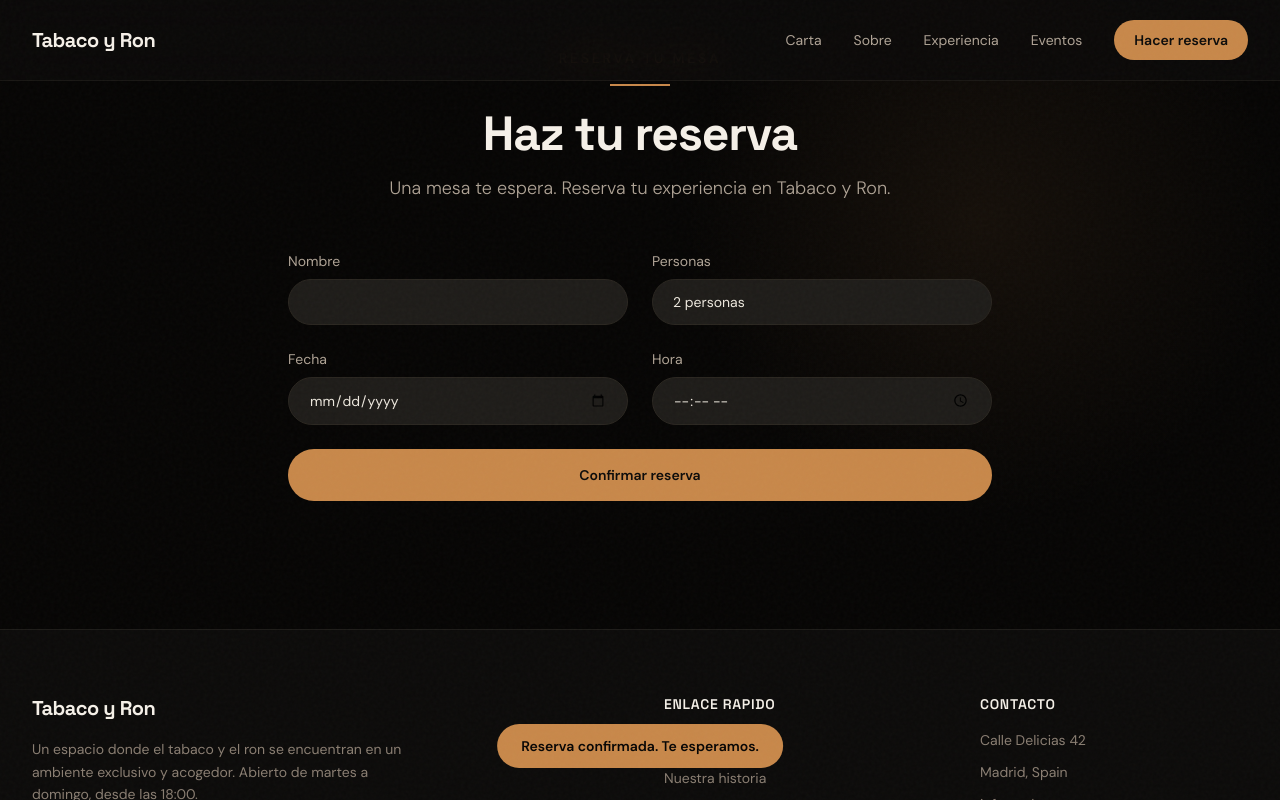
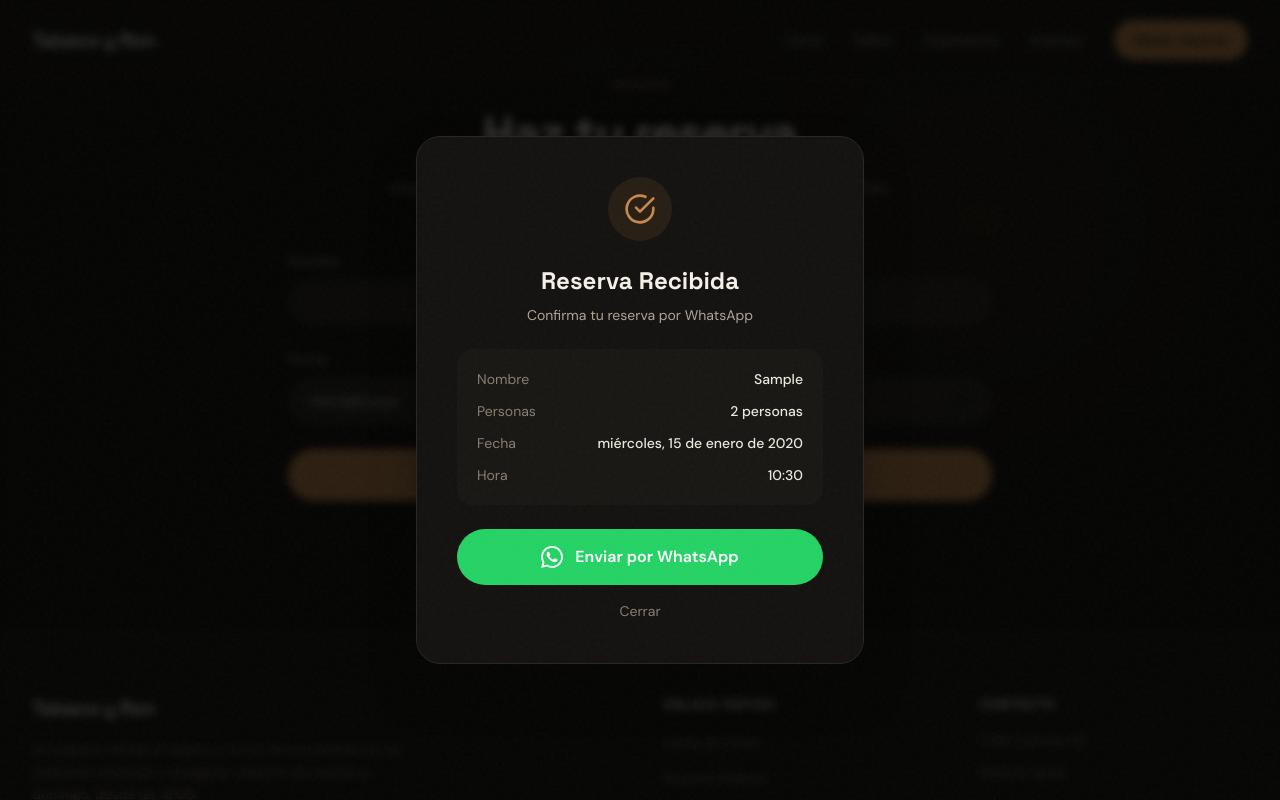
Before and after one commit to lradriz/tabacoyron, a plain HTML site: page index.html in a window 1280 px wide. Both pictures are taken after typing "Sample", "2020-01-15", "10:30" into the empty fields and a click on the button "Confirmar reserva". Shown: the part 4853-5653 px from the top of the page. Drawn offline with nearby package versions, Linux system fonts and the light colour scheme.

Commit message:
boton de whatsapp

```diff
--- a/index.html
+++ b/index.html
@@ -150,13 +150,54 @@ tailwind.config={darkMode:"class",theme:{extend:{colors:{dark:{950:"#060504",900
 </div>
 </div>
 </footer>
-<div id="toast" class="fixed bottom-8 left-1/2 -translate-x-1/2 bg-rum-500 text-dark-950 px-6 py-3 rounded-full text-sm font-semibold opacity-0 pointer-events-none transition-all duration-500 translate-y-4 z-[100]">Reserva confirmada. Te esperamos.</div>
+<div id="confirmationModal" class="fixed inset-0 z-[100] flex items-center justify-center p-4 opacity-0 pointer-events-none transition-all duration-500">
+  <div class="absolute inset-0 bg-dark-950/80 backdrop-blur-sm" id="modalOverlay"></div>
+  <div class="relative bg-dark-800 border border-dark-600 rounded-3xl p-8 md:p-10 max-w-md w-full transform scale-95 transition-transform duration-500 shadow-2xl shadow-dark-950/50">
+    <div class="text-center">
+      <div class="w-16 h-16 bg-rum-500/10 rounded-full flex items-center justify-center mx-auto mb-6">
+        <svg width="32" height="32" viewBox="0 0 24 24" fill="none" stroke="#C8884A" stroke-width="2" stroke-linecap="round" stroke-linejoin="round"><path d="M22 11.08V12a10 10 0 1 1-5.93-9.14"/><polyline points="22 4 12 14.01 9 11.01"/></svg>
+      </div>
+      <h3 class="font-display text-2xl font-bold text-dark-50 mb-2">Reserva Recibida</h3>
+      <p class="text-dark-300 text-sm mb-6">Confirma tu reserva por WhatsApp</p>
+
+      <div class="bg-dark-700/50 rounded-2xl p-5 mb-6 text-left space-y-3">
+        <div class="flex justify-between items-center">
+          <span class="text-dark-400 text-sm">Nombre</span>
+          <span class="text-dark-100 text-sm font-medium" id="confirmName">-</span>
+        </div>
+        <div class="flex justify-between items-center">
+          <span class="text-dark-400 text-sm">Personas</span>
+          <span class="text-dark-100 text-sm font-medium" id="confirmGuests">-</span>
+        </div>
+        <div class="flex justify-between items-center">
+          <span class="text-dark-400 text-sm">Fecha</span>
+          <span class="text-dark-100 text-sm font-medium" id="confirmDate">-</span>
+        </div>
+        <div class="flex justify-between items-center">
+          <span class="text-dark-400 text-sm">Hora</span>
+          <span class="text-dark-100 text-sm font-medium" id="confirmTime">-</span>
+        </div>
+      </div>
+
+      <button id="whatsappBtn" class="flex items-center justify-center gap-3 w-full bg-[#25D366] hover:bg-[#20BD5C] text-white font-semibold py-4 rounded-full transition-all duration-300 hover:shadow-lg hover:shadow-[#25D366]/20 hover:-translate-y-0.5 cursor-pointer">
+        <svg width="22" height="22" viewBox="0 0 24 24" fill="currentColor"><path d="M17.472 14.382c-.297-.149-1.758-.867-2.03-.967-.273-.099-.471-.148-.67.15-.197.297-.767.966-.94 1.164-.173.199-.347.223-.644.075-.297-.15-1.255-.463-2.39-1.475-.883-.788-1.48-1.761-1.653-2.059-.173-.297-.018-.458.13-.606.134-.133.298-.347.446-.52.149-.174.198-.298.298-.497.099-.198.05-.371-.025-.52-.075-.149-.669-1.612-.916-2.207-.242-.579-.487-.5-.669-.51-.173-.008-.371-.01-.57-.01-.198 0-.52.074-.792.372-.272.297-1.04 1.016-1.04 2.479 0 1.462 1.065 2.875 1.213 3.074.149.198 2.096 3.2 5.077 4.487.709.306 1.262.489 1.694.625.712.227 1.36.195 1.871.118.571-.085 1.758-.719 2.006-1.413.248-.694.248-1.289.173-1.413-.074-.124-.272-.198-.57-.347m-5.421 7.403h-.004a9.87 9.87 0 01-5.031-1.378l-.361-.214-3.741.982.998-3.648-.235-.374a9.86 9.86 0 01-1.51-5.26c.001-5.45 4.436-9.884 9.888-9.884 2.64 0 5.122 1.03 6.988 2.898a9.825 9.825 0 012.893 6.994c-.003 5.45-4.437 9.884-9.885 9.884m8.413-18.297A11.815 11.815 0 0012.05 0C5.495 0 .16 5.335.157 11.892c0 2.096.547 4.142 1.588 5.945L.057 24l6.305-1.654a11.882 11.882 0 005.683 1.448h.005c6.554 0 11.89-5.335 11.893-11.893a11.821 11.821 0 00-3.48-8.413z"/></svg>
+        Enviar por WhatsApp
+      </button>
+
+      <button onclick="closeModal()" class="mt-4 text-dark-400 hover:text-dark-200 text-sm transition-colors duration-300">Cerrar</button>
+    </div>
+  </div>
+</div>
 <script>
 tailwind.config={darkMode:"class",theme:{extend:{colors:{dark:{950:"#060504",900:"#0C0B0A",800:"#141210",700:"#1E1C19",600:"#2A2620",500:"#4A3E34",400:"#8A7E72",300:"#B0A496",200:"#D4C8B8",100:"#EDE8DE",50:"#F5F0E8"},rum:{500:"#C8884A",400:"#D89858",300:"#E4A866",600:"#B07438"}},fontFamily:{display:["Space Grotesk","sans-serif"],body:["DM Sans","sans-serif"]}}}};
 const observer=new IntersectionObserver((entries)=>{entries.forEach(e=>{if(e.isIntersecting)e.target.classList.add("visible")})},{threshold:.1,rootMargin:"0px 0px -50px 0px"});document.querySelectorAll(".reveal").forEach(el=>observer.observe(el));
 const mT=document.getElementById("menuToggle"),mC=document.getElementById("menuClose"),mM=document.getElementById("mobileMenu");mT.addEventListener("click",()=>mM.classList.add("open"));mC.addEventListener("click",()=>mM.classList.remove("open"));document.querySelectorAll(".mobile-link").forEach(l=>l.addEventListener("click",()=>mM.classList.remove("open")));
 const nb=document.getElementById("navbar");window.addEventListener("scroll",()=>{if(window.scrollY>50)nb.classList.add("shadow-lg");else nb.classList.remove("shadow-lg")});
-function handleSubmit(e){e.preventDefault();const t=document.getElementById("toast");t.style.opacity="1";t.style.transform="translate(-50%,0)";t.style.pointerEvents="auto";setTimeout(()=>{t.style.opacity="0";t.style.transform="translate(-50%,16px)";t.style.pointerEvents="none"},3000);e.target.reset()}
+let whatsappUrl="";
+function handleSubmit(e){e.preventDefault();const name=document.getElementById("name").value;const guests=document.getElementById("guests").value;const date=document.getElementById("date").value;const time=document.getElementById("time").value;const dateObj=new Date(date+"T00:00:00");const options={weekday:"long",year:"numeric",month:"long",day:"numeric"};const dateFormatted=dateObj.toLocaleDateString("es-ES",options);document.getElementById("confirmName").textContent=name;document.getElementById("confirmGuests").textContent=guests;document.getElementById("confirmDate").textContent=dateFormatted;document.getElementById("confirmTime").textContent=time;const message=`Hola, me gustaria hacer una reserva en Tabaco y Ron%0A%0ANombre: ${name}%0APersonas: ${guests}%0AFecha: ${dateFormatted}%0AHora: ${time}%0A%0AQuedo a la espera de confirmacion. ¡Gracias!`;whatsappUrl=`https://wa.me/5491132136006?text=${message}`;const modal=document.getElementById("confirmationModal");modal.style.opacity="1";modal.style.pointerEvents="auto";modal.querySelector(".relative").style.transform="scale(1)";e.target.reset()}
+function closeModal(){const modal=document.getElementById("confirmationModal");modal.style.opacity="0";modal.style.pointerEvents="none";modal.querySelector(".relative").style.transform="scale(0.95)"}
+document.getElementById("modalOverlay").addEventListener("click",closeModal);
+document.getElementById("whatsappBtn").addEventListener("click",function(){if(whatsappUrl)window.open(whatsappUrl,"_blank")});
 document.querySelectorAll('a[href^="#"]').forEach(a=>{a.addEventListener("click",function(e){e.preventDefault();const t=document.querySelector(this.getAttribute("href"));if(t)t.scrollIntoView({behavior:"smooth",block:"start"})})});
 </script>
 </body>
```
